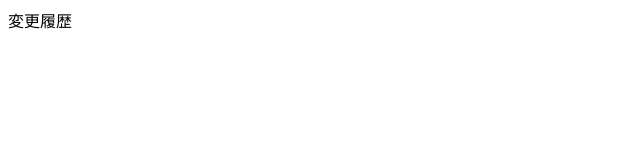
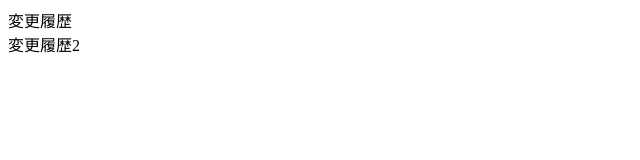
Before and after one commit to kota-ditech/git-test, a plain HTML site: page index.html in a window 1280 px wide. Shown: the whole page, without its empty margins (0-640 px from the left). Drawn offline with Linux system fonts and the light colour scheme.

Commit message:
変更履歴２

```diff
--- a/index.html
+++ b/index.html
@@ -8,6 +8,7 @@
     <body>
         <div class="div test"></div>
         <div class="test">変更履歴</div>
+        <div class="test2">変更履歴2</div>
 
     </body>
 
```
